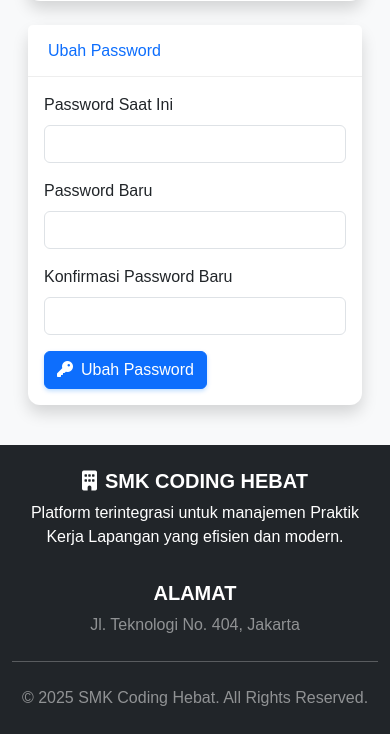
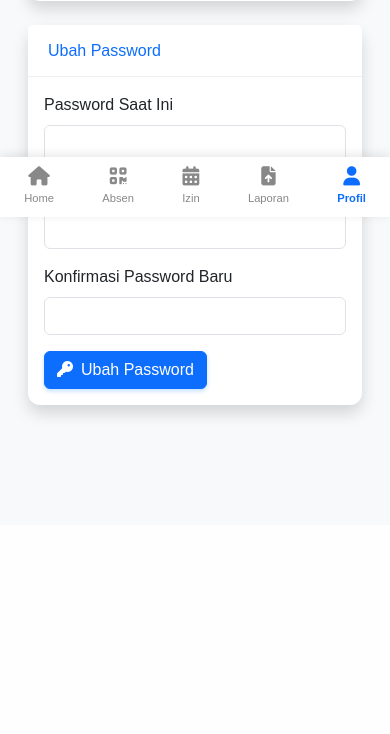
Before and after one commit to mughie77/pkl-k2, a PHP site: page /pkl-digital/profile.php in a window 390 px wide. Shown: the part 627-1361 px from the top of the page. After the commit the page ends 1047 px from the top, so only its background shows below. Run offline with PHP 8.4, Linux system fonts and the light colour scheme; the visitor is signed in with stand-in values (Sample User, id 1); data comes from the database, SQL or seed files in the repository; some libraries are stand-ins or nearby versions.

Commit message:
feat: Implement mobile app-style UI for student view
This commit overhauls the user interface for the student role to create a more focused, mobile-native app experience, as requested by the user.

Key Changes:
- **Removed Top Navbar:** The main header navigation bar is now hidden for all pages when the logged-in user is a student.
- **Added Bottom Navigation Menu:** The standard footer is replaced with a custom, sticky bottom navigation bar for the student role. This menu provides quick access to Home, Attendance, Leave, Reports, and Profile.
- **CSS and Template Adjustments:**
  - Custom CSS has been added to style the new bottom navigation bar.
  - All student-facing pages (`student_dashboard.php`, `daily_journal.php`, etc.) have been updated to correctly handle the new layout without a sidebar or top header, ensuring content is not obscured by the new navigation menu.

This change significantly improves the user experience for students, making the application feel more like a dedicated mobile tool.

```diff
--- a/assets/css/style.css
+++ b/assets/css/style.css
@@ -231,3 +231,44 @@ body {
 .student-dashboard .table thead.bg-warning {
     background-color: #ffc107 !important;
 }
+
+/* Bottom Navigation for Student View */
+.bottom-nav {
+    position: fixed;
+    bottom: 0;
+    left: 0;
+    right: 0;
+    height: 60px;
+    background-color: white;
+    display: flex;
+    justify-content: space-around;
+    align-items: center;
+    box-shadow: 0 -2px 10px rgba(0,0,0,0.1);
+    z-index: 1000;
+}
+
+.bottom-nav-item {
+    display: flex;
+    flex-direction: column;
+    align-items: center;
+    justify-content: center;
+    text-decoration: none;
+    color: #888;
+    flex-grow: 1;
+    font-size: 0.7rem;
+}
+
+.bottom-nav-item i {
+    font-size: 1.2rem;
+    margin-bottom: 4px;
+}
+
+.bottom-nav-item.active {
+    color: var(--primary-color);
+    font-weight: 600;
+}
+
+/* Add padding to the bottom of the student content to avoid overlap */
+.content-wrapper.student-view {
+    padding-bottom: 80px; /* 60px for nav + 20px buffer */
+}
--- a/daily_journal.php
+++ b/daily_journal.php
@@ -36,7 +36,7 @@ function get_status_badge($status) {
 }
 ?>
 
-<div class="container-fluid">
+<div class="container-fluid content-wrapper student-view">
     <h1 class="h3 mb-4 text-gray-800">Jurnal Harian</h1>
 
     <?php if (isset($_SESSION['flash_message'])): ?>
--- a/profile.php
+++ b/profile.php
@@ -33,7 +33,7 @@ try {
 
 ?>
 
-<div class="container-fluid">
+<div class="container-fluid content-wrapper student-view">
     <h1 class="h3 mb-4 text-gray-800">Profil Saya</h1>
 
     <?php if (isset($_SESSION['flash_message'])): ?>
--- a/request_leave.php
+++ b/request_leave.php
@@ -31,7 +31,7 @@ function get_status_badge($status) {
 }
 ?>
 
-<div class="container-fluid">
+<div class="container-fluid content-wrapper student-view">
     <h1 class="h3 mb-4 text-gray-800">Pengajuan Izin / Cuti</h1>
 
     <?php if (isset($_SESSION['flash_message'])): ?>
--- a/student_dashboard.php
+++ b/student_dashboard.php
@@ -52,7 +52,7 @@ try {
 }
 ?>
 
-<div class="container-fluid student-dashboard">
+<div class="container-fluid student-dashboard content-wrapper student-view">
     <!-- Header Dashboard -->
     <div class="dashboard-header card p-3 mb-4 shadow-sm">
         <div class="d-flex justify-content-between align-items-center">
--- a/templates/footer.php
+++ b/templates/footer.php
@@ -1,3 +1,34 @@
+<?php
+$user_role = $_SESSION['user_role'] ?? 'guest';
+
+if ($user_role === 'student') :
+?>
+    </div> <!-- .content-wrapper (penutup dari sidebar.php atau halaman siswa) -->
+
+    <nav class="bottom-nav">
+        <a href="student_dashboard.php" class="bottom-nav-item <?php echo basename($_SERVER['PHP_SELF']) == 'student_dashboard.php' ? 'active' : ''; ?>">
+            <i class="fas fa-home"></i>
+            <span>Home</span>
+        </a>
+        <a href="daily_journal.php" class="bottom-nav-item <?php echo basename($_SERVER['PHP_SELF']) == 'daily_journal.php' ? 'active' : ''; ?>">
+            <i class="fas fa-qrcode"></i>
+            <span>Absen</span>
+        </a>
+        <a href="request_leave.php" class="bottom-nav-item <?php echo basename($_SERVER['PHP_SELF']) == 'request_leave.php' ? 'active' : ''; ?>">
+            <i class="fas fa-calendar-alt"></i>
+            <span>Izin</span>
+        </a>
+        <a href="upload_report.php" class="bottom-nav-item <?php echo basename($_SERVER['PHP_SELF']) == 'upload_report.php' ? 'active' : ''; ?>">
+            <i class="fas fa-file-upload"></i>
+            <span>Laporan</span>
+        </a>
+        <a href="profile.php" class="bottom-nav-item <?php echo basename($_SERVER['PHP_SELF']) == 'profile.php' ? 'active' : ''; ?>">
+            <i class="fas fa-user"></i>
+            <span>Profil</span>
+        </a>
+    </nav>
+
+<?php else : ?>
     </div> <!-- .content-wrapper -->
     </div> <!-- #wrapper -->
 
@@ -23,6 +54,7 @@
             </div>
         </div>
     </footer>
+<?php endif; ?>
 
 
 <!-- jQuery (diperlukan oleh Select2) -->
--- a/templates/header.php
+++ b/templates/header.php
@@ -45,6 +45,7 @@ $is_dashboard_page = isset($_SESSION['user_id']);
 </head>
 <body class="<?php echo $is_dashboard_page ? 'dashboard-body' : ''; ?>">
 
+<?php if ($page_title !== "Siswa Dashboard"): // Sembunyikan navbar untuk siswa ?>
 <nav class="navbar navbar-expand-lg navbar-dark bg-dark sticky-top shadow-sm">
     <div class="container-fluid">
         <?php if ($is_dashboard_page): ?>
@@ -85,5 +86,6 @@ $is_dashboard_page = isset($_SESSION['user_id']);
         </div>
     </div>
 </nav>
+<?php endif; ?>
 
-<div id="wrapper" class="d-flex">
+<div id="wrapper" class="<?php echo ($_SESSION['user_role'] ?? '') === 'student' ? '' : 'd-flex'; ?>">
--- a/templates/sidebar.php
+++ b/templates/sidebar.php
@@ -72,5 +72,4 @@ function create_nav_item($link, $icon, $text, $current_page) {
     </ul>
 </div>
 
-<!-- Content Wrapper -->
-<div class="content-wrapper p-4">
+<!-- Content Wrapper (moved to individual pages) -->
--- a/upload_report.php
+++ b/upload_report.php
@@ -31,7 +31,7 @@ try {
 }
 ?>
 
-<div class="container-fluid">
+<div class="container-fluid content-wrapper student-view">
     <h1 class="h3 mb-4 text-gray-800">Unggah Draf Laporan</h1>
 
     <?php if (isset($_SESSION['flash_message'])): ?>
--- a/view_assessment.php
+++ b/view_assessment.php
@@ -29,7 +29,7 @@ try {
 }
 ?>
 
-<div class="container-fluid">
+<div class="container-fluid content-wrapper student-view">
     <h1 class="h3 mb-4 text-gray-800">Hasil Penilaian Observasi</h1>
 
     <div class="row">
```
Lines whose indentation alone changed are shown as unchanged.
